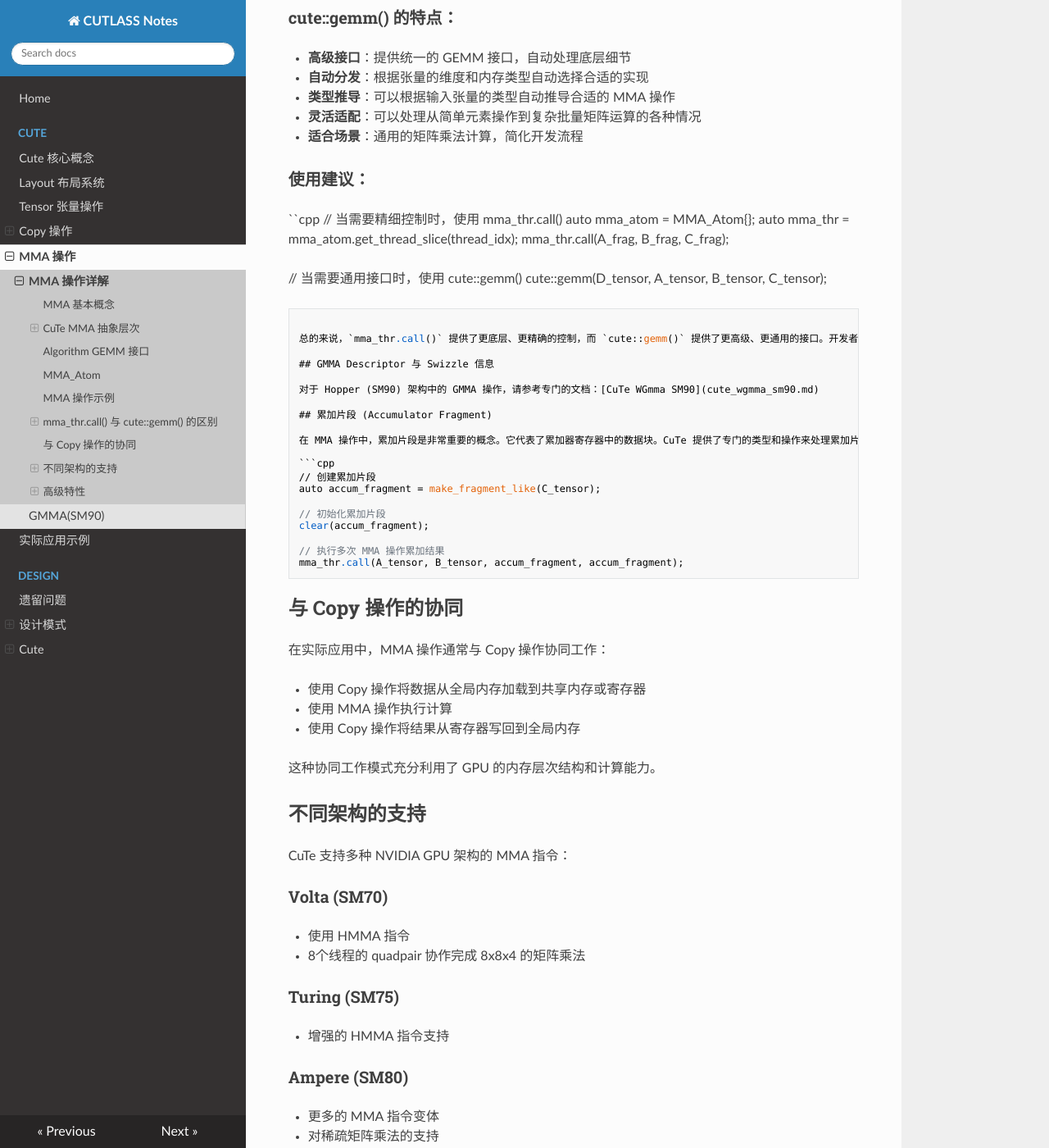
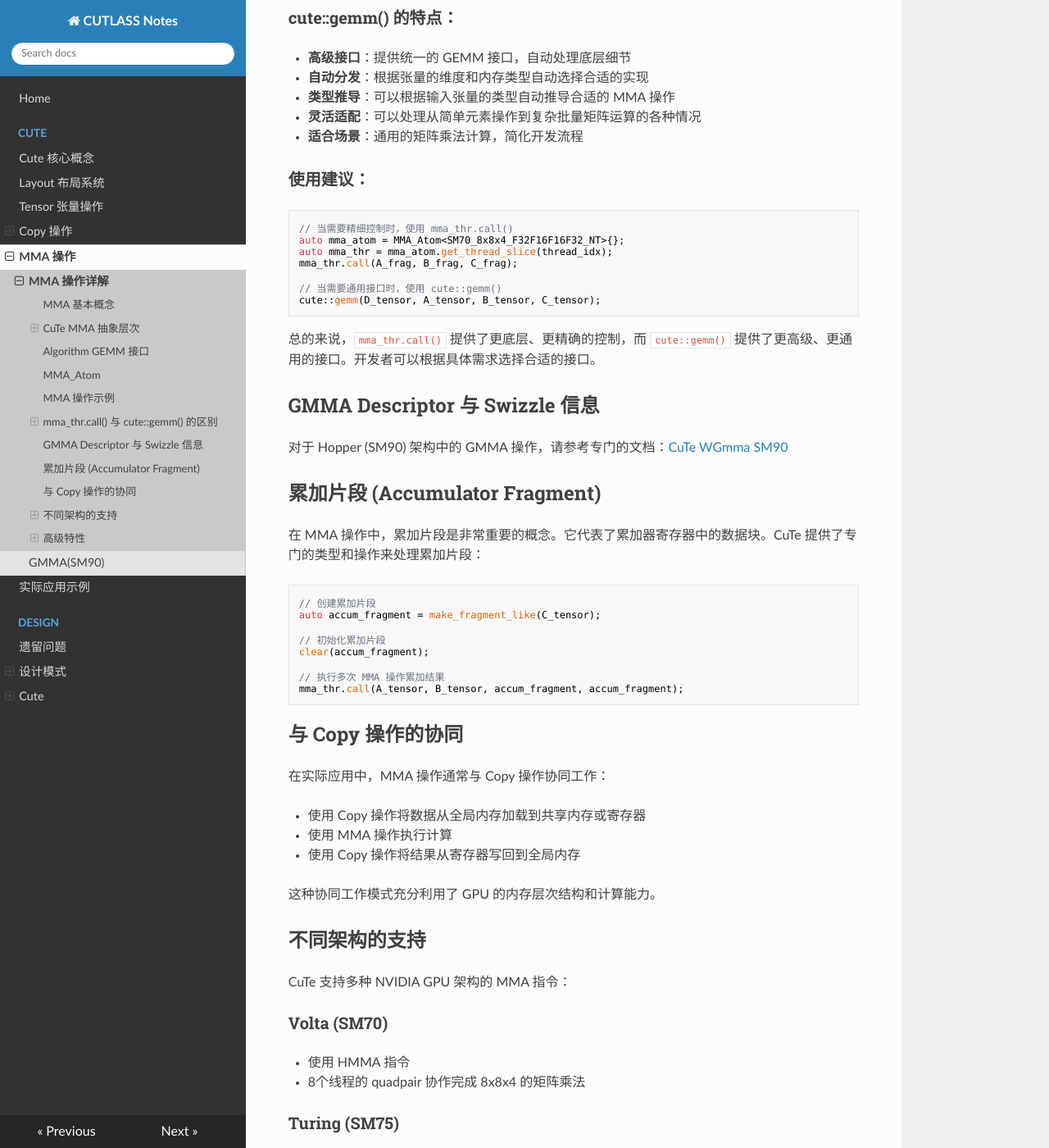
Before and after one commit to frank2679/cutlass-doc, an MkDocs documentation site: the page built from docs_release/cute_mma.md, in a window 1280 px wide and 1400 px high, scrolled down 7110 px. Shown: the whole window at 82% size. Built offline with MkDocs 1.6.1, drawn with Linux system fonts in a browser that asks for light colours; nearby versions of some CDN libraries.

Commit message:
fix cpp format

````diff
--- a/docs_release/cute_mma.md
+++ b/docs_release/cute_mma.md
@@ -405,7 +405,7 @@ mma_thr.call(A_tensor, B_tensor, accum_fragment);
 
 ### 使用建议：
 
-``cpp
+```cpp
 // 当需要精细控制时，使用 mma_thr.call()
 auto mma_atom = MMA_Atom<SM70_8x8x4_F32F16F16F32_NT>{};
 auto mma_thr = mma_atom.get_thread_slice(thread_idx);
````
